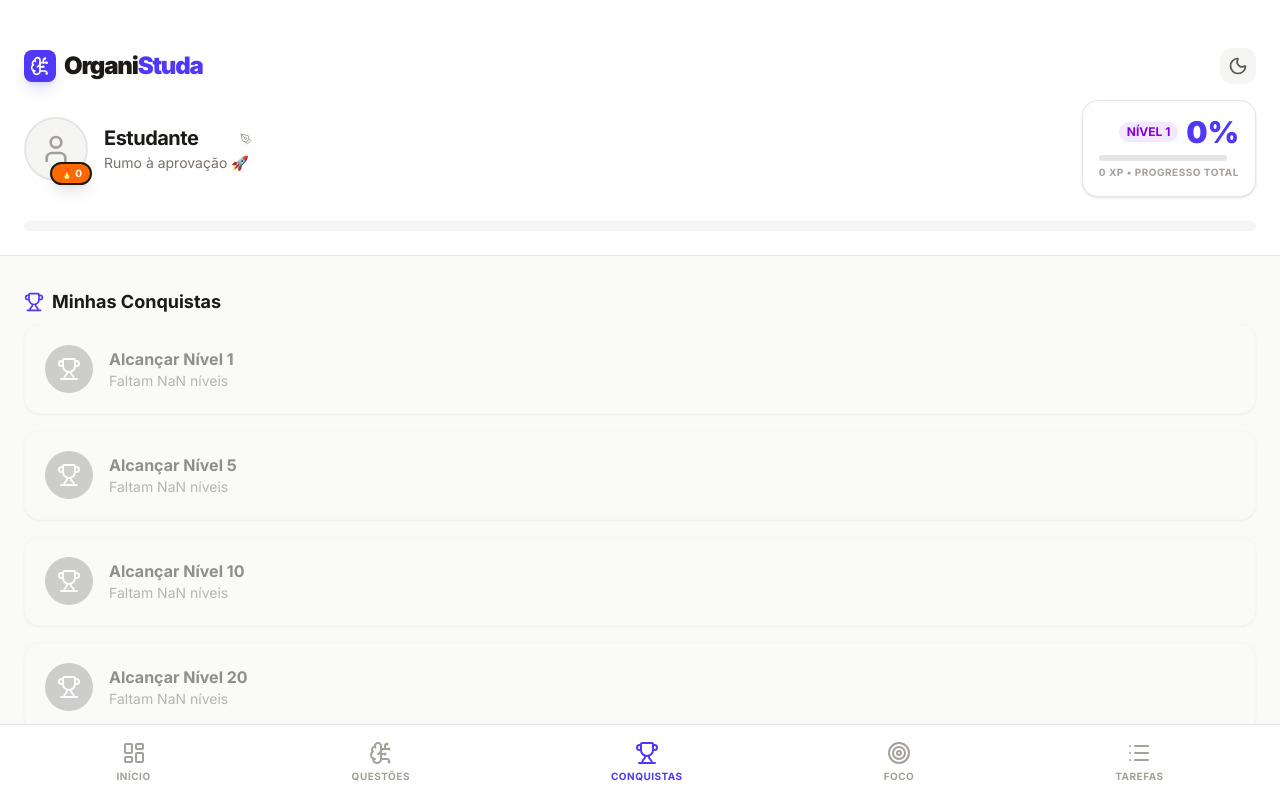
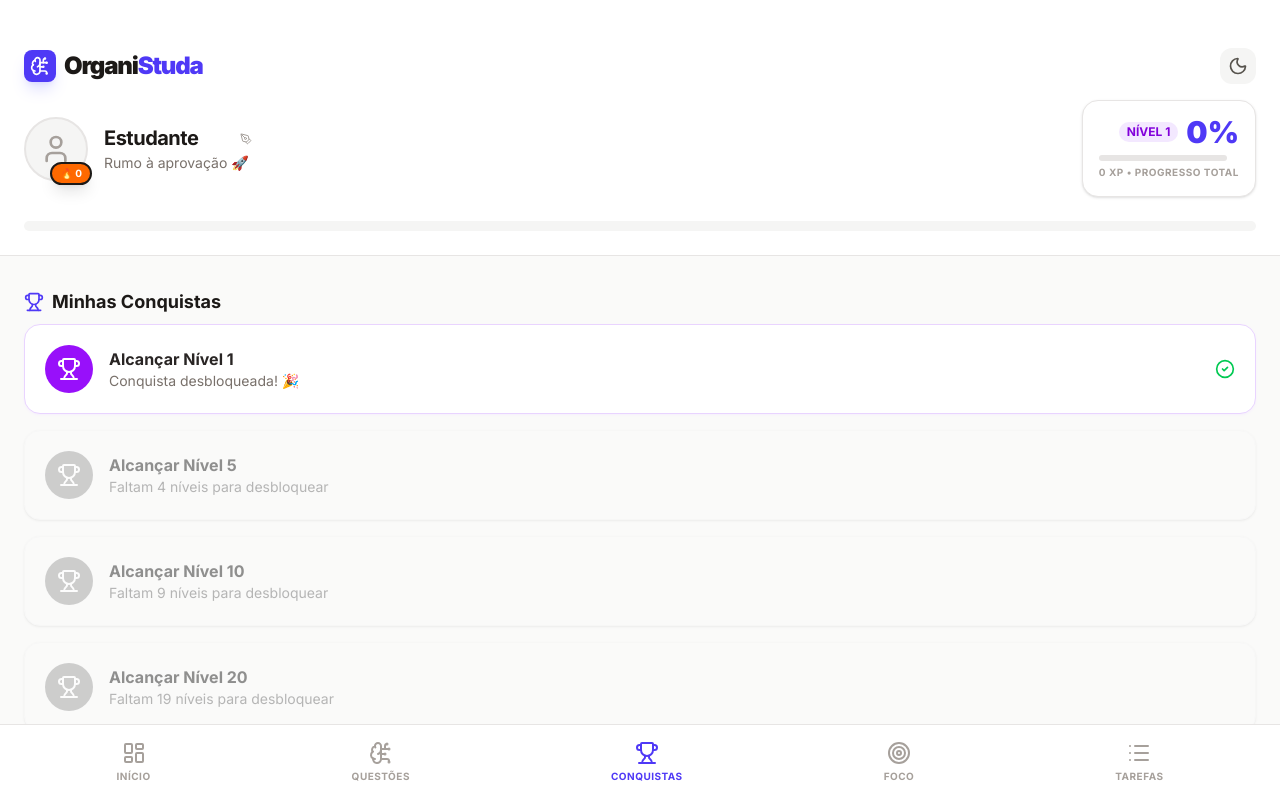
Before and after one commit to PietroLearnAndMake/OrganiStuda-, a React (Vite) app: page / in a window 1280 px wide. Both pictures are taken after a click on the button "CONQUISTAS". Built offline with nearby package versions, Linux system fonts and the light colour scheme.

Commit message:
fix: Corrigir NaN nas conquistas e melhorar design v1.8.6

```diff
--- a/package.json
+++ b/package.json
@@ -1,7 +1,7 @@
 {
   "name": "react-example",
   "private": true,
-  "version": "1.8.5",
+  "version": "1.8.6",
   "type": "module",
   "scripts": {
     "dev": "vite",
--- a/src/App.tsx
+++ b/src/App.tsx
@@ -60,7 +60,15 @@ const ICON_MAP: Record<string, React.ElementType> = {
 
 export default function App() {
   const [subjects, setSubjects] = useState<Subject[]>([]);
-  const [profile, setProfile] = useState<UserProfile>({ name: 'Estudante', photo: null, achievements: [], streak: 0, lastLogin: null });
+  const [profile, setProfile] = useState<UserProfile>({
+    name: 'Estudante',
+    photo: null,
+    achievements: [],
+    streak: 0,
+    lastLogin: null,
+    xp: 0,
+    level: 1
+  });
   const [selectedSubjectId, setSelectedSubjectId] = useState<string | null>(null);
   const [currentTab, setCurrentTab] = useState<'home' | 'achievements' | 'questions' | 'pomodoro' | 'tasks'>('home');
   const [isInitialized, setIsInitialized] = useState(false);
@@ -152,6 +160,9 @@ export default function App() {
 
     if (savedProfile) {
       const parsedProfile = JSON.parse(savedProfile);
+      // Garantir que xp e level existam para evitar NaN
+      if (parsedProfile.xp === undefined || parsedProfile.xp === null) parsedProfile.xp = 0;
+      if (parsedProfile.level === undefined || parsedProfile.level === null) parsedProfile.level = 1;
       const today = new Date().toISOString().split('T')[0];
       const yesterday = new Date();
       yesterday.setDate(yesterday.getDate() - 1);
@@ -1008,7 +1019,9 @@ export default function App() {
                         Alcançar Nível {lvl}
                       </h3>
                       <p className={`text-sm ${darkMode ? 'text-stone-400' : 'text-stone-500'}`}>
-                        {profile.level >= lvl ? 'Conquista desbloqueada!' : `Faltam ${lvl - profile.level} níveis`}
+                        {profile.level >= lvl
+                          ? 'Conquista desbloqueada! 🎉'
+                          : `Faltam ${Math.max(0, lvl - (profile.level || 1))} níveis para desbloquear`}
                       </p>
                     </div>
                     {profile.level >= lvl && <CheckCircle2 className="w-5 h-5 text-green-500 ml-auto" />}
@@ -1033,7 +1046,9 @@ export default function App() {
                         Acumular {xpGoal} XP
                       </h3>
                       <p className={`text-sm ${darkMode ? 'text-stone-400' : 'text-stone-500'}`}>
-                        {profile.xp >= xpGoal ? 'Conquista desbloqueada!' : `Faltam ${xpGoal - profile.xp} XP`}
+                        {profile.xp >= xpGoal
+                          ? 'Conquista desbloqueada! 🧠'
+                          : `Faltam ${Math.max(0, xpGoal - (profile.xp || 0))} XP para desbloquear`}
                       </p>
                     </div>
                     {profile.xp >= xpGoal && <CheckCircle2 className="w-5 h-5 text-green-500 ml-auto" />}
```
